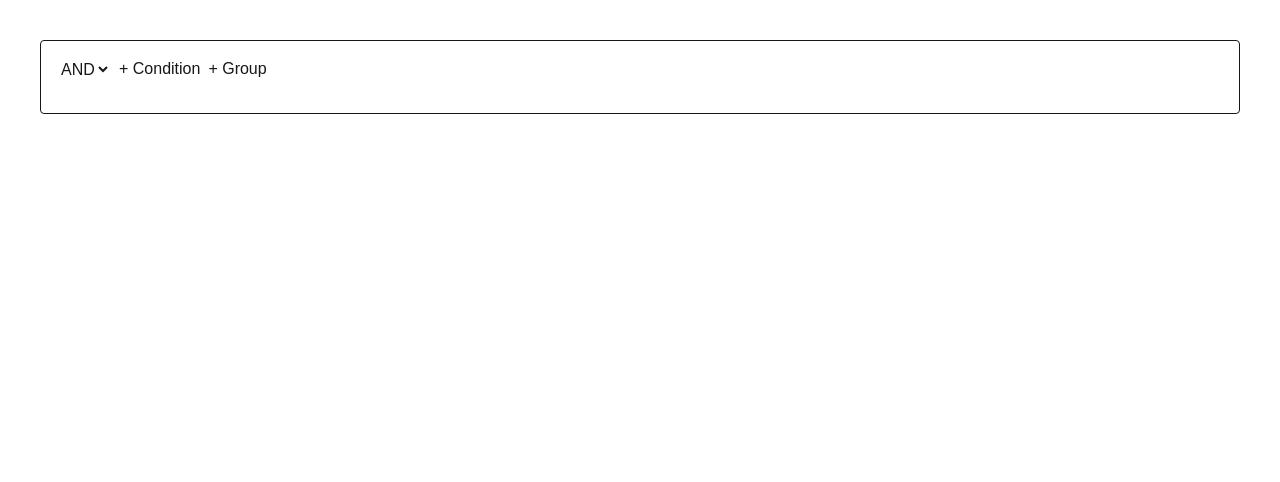
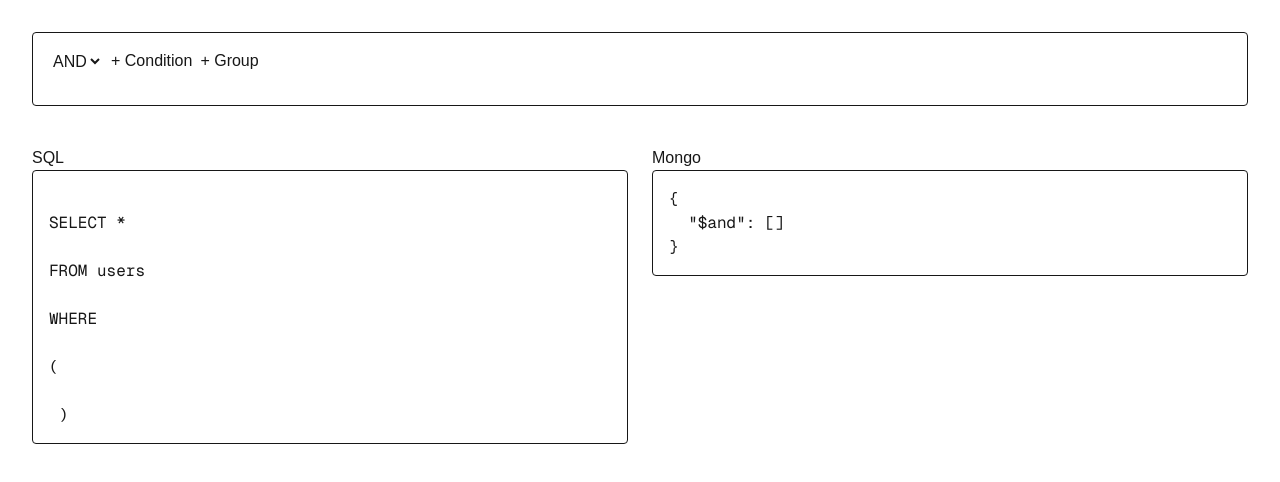
Before and after one commit to holydev001/visual-query-builder, a Next.js app: page / in a window 1280 px wide. Shown: the top 482 px of the page. Built offline with nearby package versions, Linux system fonts and the light colour scheme.

Commit message:
feat(live-query-gen): implement live query generation engine

```diff
--- /dev/null
+++ b/components/query-preview/QueryPreview.tsx
@@ -0,0 +1,45 @@
+"use client";
+
+import { useQueryStore } from "../../src/store/query-store";
+
+import { generateSQL } from "../../src/lib/query-engine/generateSQL";
+
+import { generateMongo } from "../../src/lib/query-engine/generateMongo";
+
+export default function QueryPreview() {
+  const root = useQueryStore((s) => s.root);
+
+  return (
+    <div className="grid md:grid-cols-2 gap-6">
+      <div>
+        <h2>SQL</h2>
+
+        <pre
+          className="
+border
+p-4
+rounded
+overflow-auto
+"
+        >
+          {generateSQL(root)}
+        </pre>
+      </div>
+
+      <div>
+        <h2>Mongo</h2>
+
+        <pre
+          className="
+border
+p-4
+rounded
+overflow-auto
+"
+        >
+          {generateMongo(root)}
+        </pre>
+      </div>
+    </div>
+  );
+}
--- a/src/app/page.tsx
+++ b/src/app/page.tsx
@@ -1,16 +1,13 @@
-import QueryBuilder
-from "../../components/query-builder/QueryBuilder";
+import QueryBuilder from "../../components/query-builder/QueryBuilder";
 
-export default function Home(){
+import QueryPreview from "../../components/query-preview/QueryPreview";
 
- return(
+export default function Home() {
+  return (
+    <div className="p-8 space-y-10">
+      <QueryBuilder />
 
-<div className="p-10">
-
-<QueryBuilder/>
-
-</div>
-
-)
-
+      <QueryPreview />
+    </div>
+  );
 }
--- /dev/null
+++ b/src/lib/query-engine/generateMongo.ts
@@ -0,0 +1,39 @@
+import { GroupNode, ConditionNode, QueryNode } from "../../types/query";
+
+function condition(node: ConditionNode) {
+  const opMap = {
+    equals: "$eq",
+
+    not_equals: "$ne",
+
+    greater_than: "$gt",
+
+    less_than: "$lt",
+  };
+
+  return {
+    [node.field]: {
+      [opMap[node.operator as keyof typeof opMap] || "$eq"]: node.value,
+    },
+  };
+}
+
+function parse(node: QueryNode): any {
+  if (node.type === "condition") {
+    return condition(node);
+  }
+
+  return {
+    [node.logic === "AND" ? "$and" : "$or"]: node.children.map(parse),
+  };
+}
+
+export function generateMongo(root: GroupNode) {
+  return JSON.stringify(
+    parse(root),
+
+    null,
+
+    2,
+  );
+}
--- /dev/null
+++ b/src/lib/query-engine/generateSQL.ts
@@ -0,0 +1,66 @@
+import { GroupNode, QueryNode, ConditionNode } from "../../types/query";
+
+function parseCondition(condition: ConditionNode) {
+  const value =
+    typeof condition.value === "string"
+      ? `'${condition.value}'`
+      : condition.value;
+
+  const map = {
+    equals: "=",
+
+    not_equals: "!=",
+
+    contains: "LIKE",
+
+    starts_with: "LIKE",
+
+    greater_than: ">",
+
+    less_than: "<",
+
+    between: "BETWEEN",
+
+    in_array: "IN",
+  };
+
+  const operator = map[condition.operator] ?? "=";
+
+  if (condition.operator === "contains") {
+    return `${condition.field}
+    LIKE '%${condition.value}%'`;
+  }
+
+  if (condition.operator === "starts_with") {
+    return `${condition.field}
+    LIKE '${condition.value}%'`;
+  }
+
+  return `${condition.field}
+  ${operator}
+  ${value}`;
+}
+
+function parseNode(node: QueryNode): string {
+  if (node.type === "condition") {
+    return parseCondition(node);
+  }
+
+  const children = node.children.map(parseNode);
+
+  return `(
+ ${children.join(` ${node.logic} `)}
+ )`;
+}
+
+export function generateSQL(root: GroupNode) {
+  return `
+SELECT *
+
+FROM users
+
+WHERE
+
+${parseNode(root)}
+`;
+}
```
